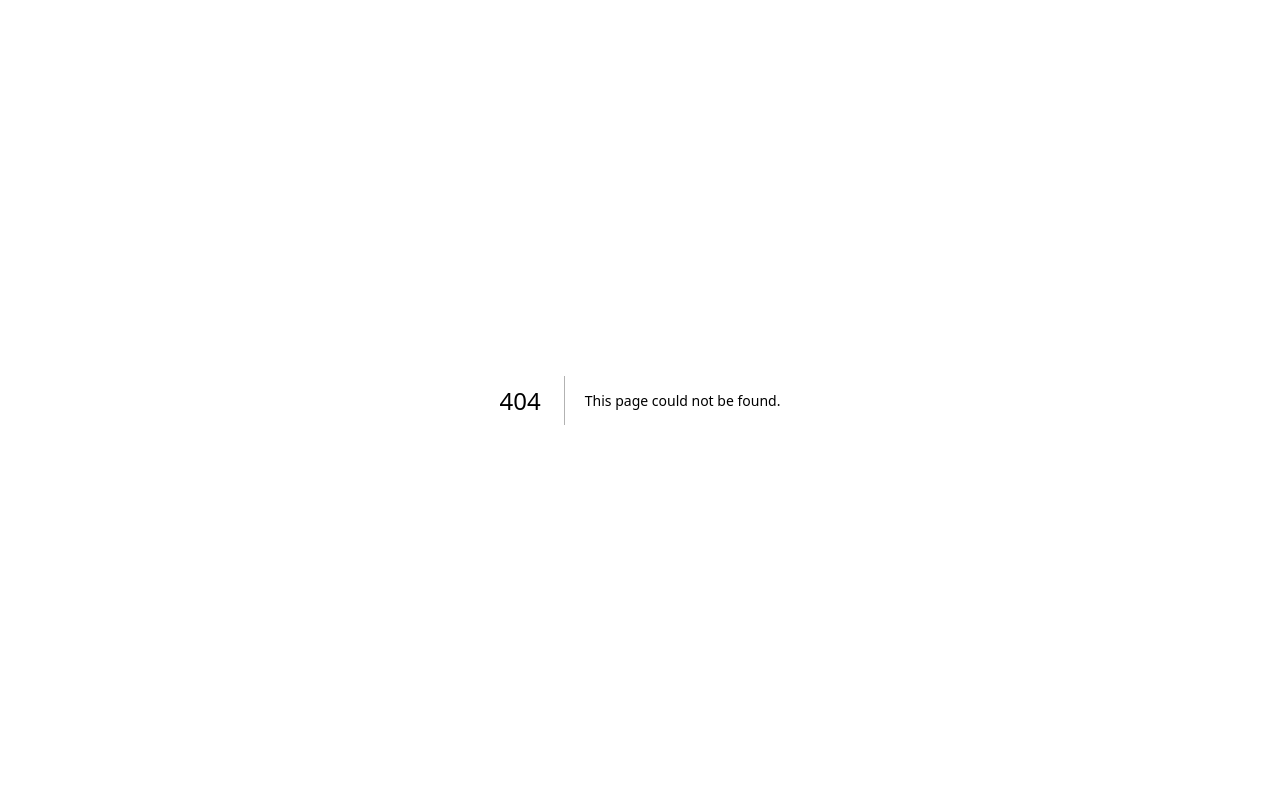
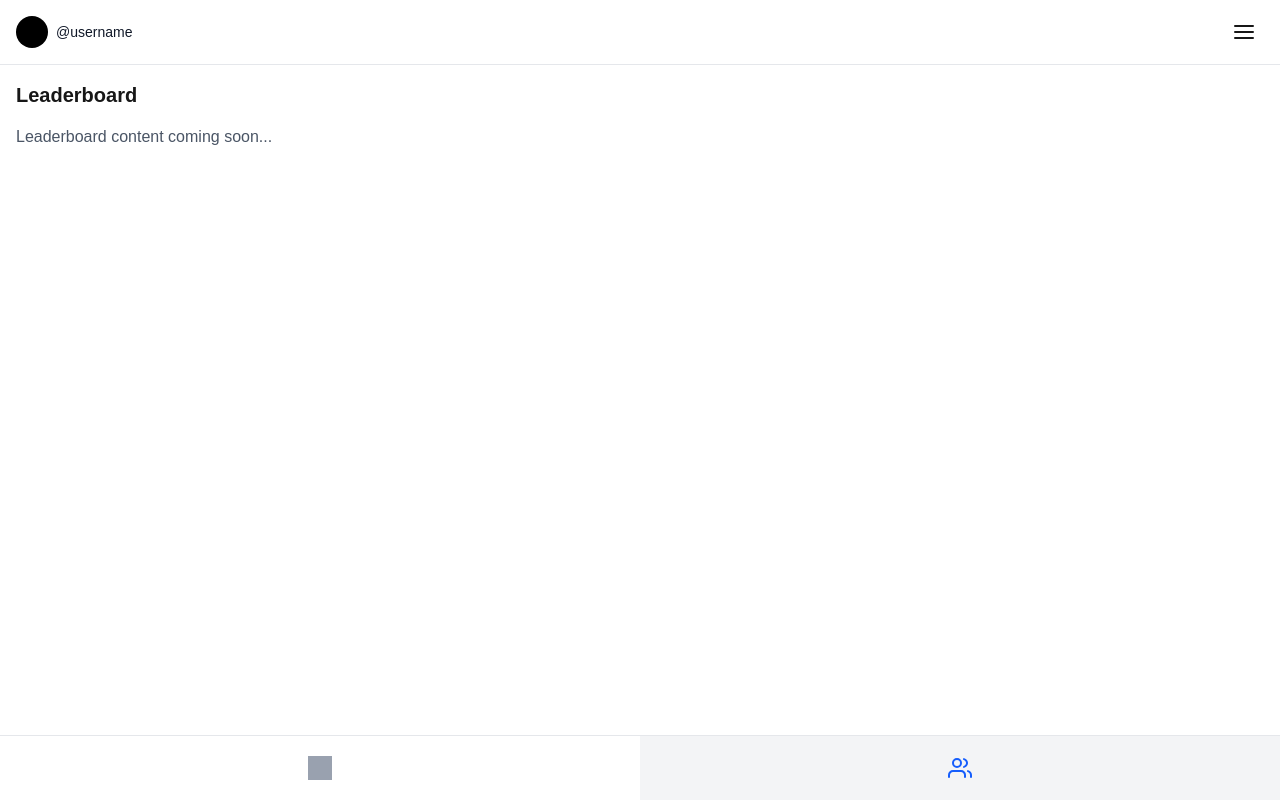
Before and after one commit to bertankofon/miniapp-game, a Next.js app: page /leaderboard in a window 1280 px wide. Before the commit this address had no page. Built offline with nearby package versions, Linux system fonts and the light colour scheme.

Commit message:
Initial commit: Add game components, leaderboard, and wireframe

```diff
--- /dev/null
+++ b/src/app/leaderboard/page.tsx
@@ -0,0 +1,19 @@
+"use client";
+
+import Header from "@/components/Header";
+import BottomNav from "@/components/BottomNav";
+
+export default function Leaderboard() {
+  return (
+    <div className="flex flex-col min-h-screen bg-white">
+      <Header />
+      <main className="flex-1 pb-20">
+        <div className="p-4">
+          <h1 className="text-xl font-semibold mb-4">Leaderboard</h1>
+          <p className="text-gray-600">Leaderboard content coming soon...</p>
+        </div>
+      </main>
+      <BottomNav />
+    </div>
+  );
+}
--- a/src/app/page.tsx
+++ b/src/app/page.tsx
@@ -1,65 +1,152 @@
-import Image from "next/image";
+"use client";
+
+import { useState, useEffect, useCallback } from "react";
+import Header from "@/components/Header";
+import BottomNav from "@/components/BottomNav";
 
 export default function Home() {
+  const [clicks, setClicks] = useState(0);
+  const [timeLeft, setTimeLeft] = useState(5);
+  const [isGameActive, setIsGameActive] = useState(false);
+  const [showInstruction, setShowInstruction] = useState(true);
+
+  // Timer effect
+  useEffect(() => {
+    if (!isGameActive || timeLeft <= 0) return;
+
+    const timer = setInterval(() => {
+      setTimeLeft((prev) => {
+        if (prev <= 1) {
+          setIsGameActive(false);
+          setShowInstruction(true);
+          return 5; // Reset to 5 seconds
+        }
+        return prev - 1;
+      });
+    }, 1000);
+
+    return () => clearInterval(timer);
+  }, [isGameActive, timeLeft]);
+
+  const handleSquareClick = useCallback(() => {
+    if (!isGameActive && timeLeft === 5) {
+      // Start a new round - reset clicks
+      setIsGameActive(true);
+      setShowInstruction(false);
+      setClicks(0);
+    }
+
+    if (isGameActive) {
+      // Increment clicks for current round
+      setClicks((prev) => prev + 1);
+    }
+  }, [isGameActive, timeLeft]);
+
+  // Calculate square size based on clicks (max size at 10 clicks as per wireframe)
+  const baseSize = 150;
+  const squareSize = Math.min(baseSize + clicks * 5, baseSize + 50);
+
+  const formatTime = (seconds: number) => {
+    const mins = Math.floor(seconds / 60);
+    const secs = seconds % 60;
+    return `${mins.toString().padStart(2, "0")}:${secs.toString().padStart(2, "0")}`;
+  };
+
   return (
-    <div className="flex min-h-screen items-center justify-center bg-zinc-50 font-sans dark:bg-black">
-      <main className="flex min-h-screen w-full max-w-3xl flex-col items-center justify-between py-32 px-16 bg-white dark:bg-black sm:items-start">
-        <Image
-          className="dark:invert"
-          src="/next.svg"
-          alt="Next.js logo"
-          width={100}
-          height={20}
-          priority
-        />
-        <div className="flex flex-col items-center gap-6 text-center sm:items-start sm:text-left">
-          <h1 className="max-w-xs text-3xl font-semibold leading-10 tracking-tight text-black dark:text-zinc-50">
-            To get started, edit the page.tsx file.
-          </h1>
-          <p className="max-w-md text-lg leading-8 text-zinc-600 dark:text-zinc-400">
-            Looking for a starting point or more instructions? Head over to{" "}
-            <a
-              href="https://vercel.com/templates?framework=next.js&utm_source=create-next-app&utm_medium=appdir-template-tw&utm_campaign=create-next-app"
-              className="font-medium text-zinc-950 dark:text-zinc-50"
+    <div className="flex flex-col min-h-screen bg-white">
+      <Header />
+
+      <main className="flex-1 flex flex-col items-center justify-center px-4 pb-20 relative">
+        {/* Top bar with click counter and share */}
+        <div className="absolute top-4 left-0 right-0 flex justify-between items-center px-4">
+          <div className="text-sm font-medium text-gray-900">
+            Max click: {clicks}x
+          </div>
+          <button className="p-2 text-gray-600 hover:text-gray-800">
+            <svg
+              width="20"
+              height="20"
+              viewBox="0 0 24 24"
+              fill="none"
+              xmlns="http://www.w3.org/2000/svg"
             >
-              Templates
-            </a>{" "}
-            or the{" "}
-            <a
-              href="https://nextjs.org/learn?utm_source=create-next-app&utm_medium=appdir-template-tw&utm_campaign=create-next-app"
-              className="font-medium text-zinc-950 dark:text-zinc-50"
+              <path
+                d="M18 8C19.6569 8 21 6.65685 21 5C21 3.34315 19.6569 2 18 2C16.3431 2 15 3.34315 15 5C15 6.65685 16.3431 8 18 8Z"
+                stroke="currentColor"
+                strokeWidth="2"
+                strokeLinecap="round"
+                strokeLinejoin="round"
+              />
+              <path
+                d="M6 15C7.65685 15 9 13.6569 9 12C9 10.3431 7.65685 9 6 9C4.34315 9 3 10.3431 3 12C3 13.6569 4.34315 15 6 15Z"
+                stroke="currentColor"
+                strokeWidth="2"
+                strokeLinecap="round"
+                strokeLinejoin="round"
+              />
+              <path
+                d="M18 22C19.6569 22 21 20.6569 21 19C21 17.3431 19.6569 16 18 16C16.3431 16 15 17.3431 15 19C15 20.6569 16.3431 22 18 22Z"
+                stroke="currentColor"
+                strokeWidth="2"
+                strokeLinecap="round"
+                strokeLinejoin="round"
+              />
+              <path
+                d="M8.59 13.51L15.42 17.49M15.41 6.51L8.59 10.49"
+                stroke="currentColor"
+                strokeWidth="2"
+                strokeLinecap="round"
+                strokeLinejoin="round"
+              />
+            </svg>
+          </button>
+        </div>
+
+        {/* Game area */}
+        <div className="flex flex-col items-center justify-center gap-6">
+          {showInstruction && (
+            <p className="text-base text-gray-600 text-center">
+              Tap to blue square to start!
+            </p>
+          )}
+
+          {/* Blue square */}
+          <div className="relative flex items-center justify-center">
+            {/* Outer glow effect when active */}
+            {isGameActive && clicks > 0 && (
+              <div
+                className="absolute rounded-[7px] opacity-30"
+                style={{
+                  width: `${squareSize * 1.5}px`,
+                  height: `${squareSize * 1.5}px`,
+                  backgroundColor: "#0000ff",
+                }}
+              />
+            )}
+            {/* Main blue square */}
+            <div
+              onClick={handleSquareClick}
+              className="cursor-pointer transition-all duration-200 active:scale-95 relative z-10"
+              style={{
+                width: `${squareSize}px`,
+                height: `${squareSize}px`,
+              }}
             >
-              Learning
-            </a>{" "}
-            center.
-          </p>
-        </div>
-        <div className="flex flex-col gap-4 text-base font-medium sm:flex-row">
-          <a
-            className="flex h-12 w-full items-center justify-center gap-2 rounded-full bg-foreground px-5 text-background transition-colors hover:bg-[#383838] dark:hover:bg-[#ccc] md:w-[158px]"
-            href="https://vercel.com/new?utm_source=create-next-app&utm_medium=appdir-template-tw&utm_campaign=create-next-app"
-            target="_blank"
-            rel="noopener noreferrer"
-          >
-            <Image
-              className="dark:invert"
-              src="/vercel.svg"
-              alt="Vercel logomark"
-              width={16}
-              height={16}
-            />
-            Deploy Now
-          </a>
-          <a
-            className="flex h-12 w-full items-center justify-center rounded-full border border-solid border-black/[.08] px-5 transition-colors hover:border-transparent hover:bg-black/[.04] dark:border-white/[.145] dark:hover:bg-[#1a1a1a] md:w-[158px]"
-            href="https://nextjs.org/docs?utm_source=create-next-app&utm_medium=appdir-template-tw&utm_campaign=create-next-app"
-            target="_blank"
-            rel="noopener noreferrer"
-          >
-            Documentation
-          </a>
+              <div
+                className="w-full h-full rounded-[7px]"
+                style={{ backgroundColor: "#0000ff" }}
+              />
+            </div>
+          </div>
+
+          {/* Timer */}
+          <div className="text-2xl font-mono font-semibold text-gray-900">
+            {formatTime(timeLeft)}
+          </div>
         </div>
       </main>
+
+      <BottomNav />
     </div>
   );
 }
--- /dev/null
+++ b/src/components/BottomNav.tsx
@@ -0,0 +1,50 @@
+"use client";
+
+import Link from "next/link";
+import { usePathname } from "next/navigation";
+
+export default function BottomNav() {
+  const pathname = usePathname();
+
+  return (
+    <nav className="fixed bottom-0 left-0 right-0 bg-white border-t border-gray-200">
+      <div className="flex items-center justify-around h-16">
+        <Link
+          href="/"
+          className={`flex items-center justify-center w-full h-full ${
+            pathname === "/" ? "bg-gray-100" : ""
+          }`}
+        >
+          <div
+            className={`w-6 h-6 ${
+              pathname === "/" ? "bg-blue-600" : "bg-gray-400"
+            }`}
+          ></div>
+        </Link>
+        <Link
+          href="/leaderboard"
+          className={`flex items-center justify-center w-full h-full ${
+            pathname === "/leaderboard" ? "bg-gray-100" : ""
+          }`}
+        >
+          <svg
+            width="24"
+            height="24"
+            viewBox="0 0 24 24"
+            fill="none"
+            xmlns="http://www.w3.org/2000/svg"
+            className={pathname === "/leaderboard" ? "text-blue-600" : "text-gray-400"}
+          >
+            <path
+              d="M17 21V19C17 17.9391 16.5786 16.9217 15.8284 16.1716C15.0783 15.4214 14.0609 15 13 15H5C3.93913 15 2.92172 15.4214 2.17157 16.1716C1.42143 16.9217 1 17.9391 1 19V21M23 21V19C22.9993 18.1137 22.7044 17.2528 22.1614 16.5523C21.6184 15.8519 20.8581 15.3516 20 15.13M16 3.13C16.8604 3.35031 17.623 3.85071 18.1676 4.55232C18.7122 5.25392 19.0078 6.11683 19.0078 7.005C19.0078 7.89318 18.7122 8.75608 18.1676 9.45769C17.623 10.1593 16.8604 10.6597 16 10.88M13 7C13 9.20914 11.2091 11 9 11C6.79086 11 5 9.20914 5 7C5 4.79086 6.79086 3 9 3C11.2091 3 13 4.79086 13 7Z"
+              stroke="currentColor"
+              strokeWidth="2"
+              strokeLinecap="round"
+              strokeLinejoin="round"
+            />
+          </svg>
+        </Link>
+      </div>
+    </nav>
+  );
+}
--- /dev/null
+++ b/src/components/Header.tsx
@@ -0,0 +1,28 @@
+"use client";
+
+export default function Header() {
+  return (
+    <header className="flex items-center justify-between w-full px-4 py-3 border-b border-gray-200">
+      <div className="flex items-center gap-2">
+        <div className="w-8 h-8 rounded-full bg-black"></div>
+        <span className="text-sm font-medium text-gray-900">@username</span>
+      </div>
+      <button className="p-2">
+        <svg
+          width="24"
+          height="24"
+          viewBox="0 0 24 24"
+          fill="none"
+          xmlns="http://www.w3.org/2000/svg"
+        >
+          <path
+            d="M3 12H21M3 6H21M3 18H21"
+            stroke="currentColor"
+            strokeWidth="2"
+            strokeLinecap="round"
+          />
+        </svg>
+      </button>
+    </header>
+  );
+}
```
Also changed, not shown: plan.txt (added), wireframe.png (added).
